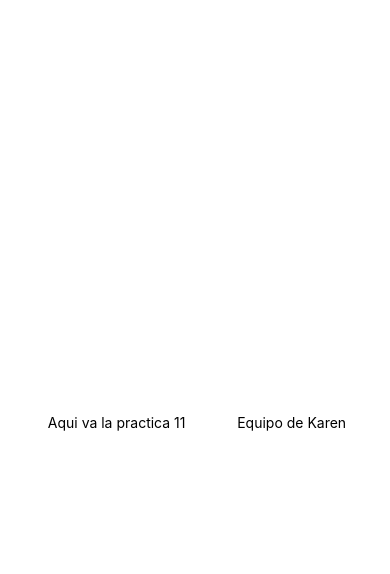
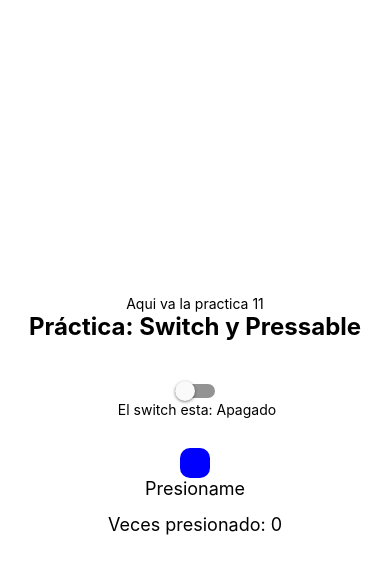
Before and after one commit to Iancarlo-1/DAM223, a React Native app in the folder app2/: screen / in a window 390 px wide. Both pictures are taken after a click on the button "PRACTICA PRESSABLE". Shown: the top 574 px of the page. Built offline with nearby package versions, Linux system fonts and the light colour scheme.

Commit message:
Pressable & Switch

```diff
--- a/app2/App.js
+++ b/app2/App.js
@@ -2,7 +2,6 @@
 import { StyleSheet, View,} from 'react-native';
 import MenuScreen from './screens/MenuScreen';
 import { SafeAreaProvider } from 'react-native-safe-area-context';
-
 
 
 /* 2. Zona Main */
--- a/app2/screens/PressableScreen.js
+++ b/app2/screens/PressableScreen.js
@@ -1,29 +1,71 @@
-/* 1. Zona de importaciones */
-import { StyleSheet, View, Text} from 'react-native';
-
-
+import { useState } from 'react';
+import { StyleSheet, View, Text, Switch, Pressable} from 'react-native';
 
 
 /* 2. Zona Main */
 export default function PressableScreen() {
+
+    const [encendido, setEncendido]= useState(false);
+    const [contador,setContador] = useState(0);
   return (
     <View style={styles.container}>
 
     <Text> Aqui va la practica 11 </Text>
-        <Text> Equipo de Karen</Text>
+        <Text style ={styles.titulo}> Práctica: Switch y Pressable </Text>
+        <Switch
+        value={encendido}
+        onValueChange={(valor) => setEncendido(valor)}
+        />
+
+        <Text sytle={styles.texto}> El switch esta: {encendido ? 'Encendido' : 'Apagado'}</Text>
+
+
+    <Pressable
+
+      style={styles.Boton}
+      onPress={() => setContador(contador + 1 )}
+
+      ></Pressable>
+
+      <Text style = {styles.textoBoton}> Presioname </Text>
+      <Text style = {styles.texto}> Veces presionado: {contador} </Text>
 
     </View>
+
+
   );
-}
+};
+
 
 /* 3. Zona estética */
 const styles = StyleSheet.create({
   container: {
     flex: 1,
-    flexDirection:'row',
     backgroundColor: '#fff',
     alignItems: 'center',
-    justifyContent: 'space-evenly',
+    justifyContent: 'center',
+  },
+  titulo: {
+    fontSize: 24,
+    fontWeight: 'bold',
+    marginBottom: 40,
+
+  },
+  texto: {
+    fontSize: 18,
+    marginVertical: 15,
+
+  },
+  Boton:{
+    backgroundColor: 'blue',
+    padding: 15,
+    borderRadius: 10,
+    marginTop: 30,
+
+  },
+  textoBoton:{
+    fontSize: 18,
+    fontWeigth: 'bold',
   },
 
 });
```
